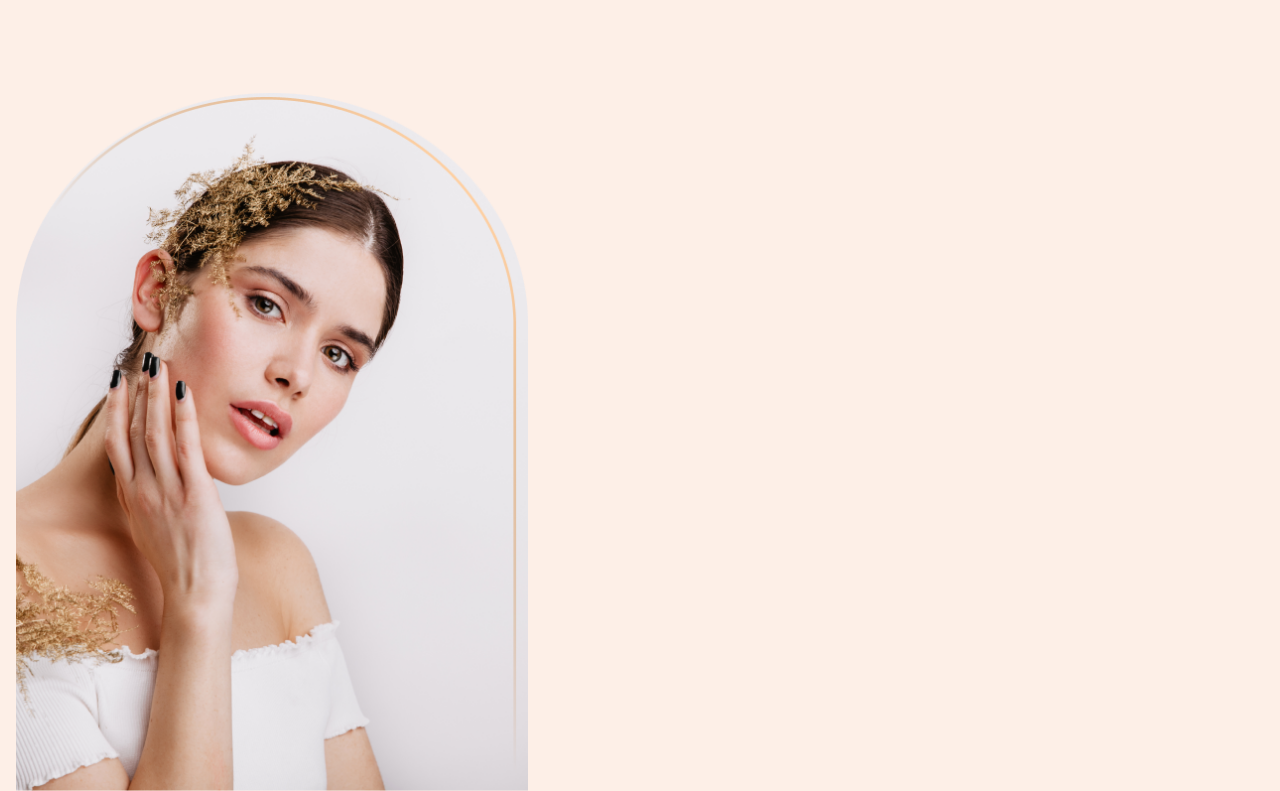
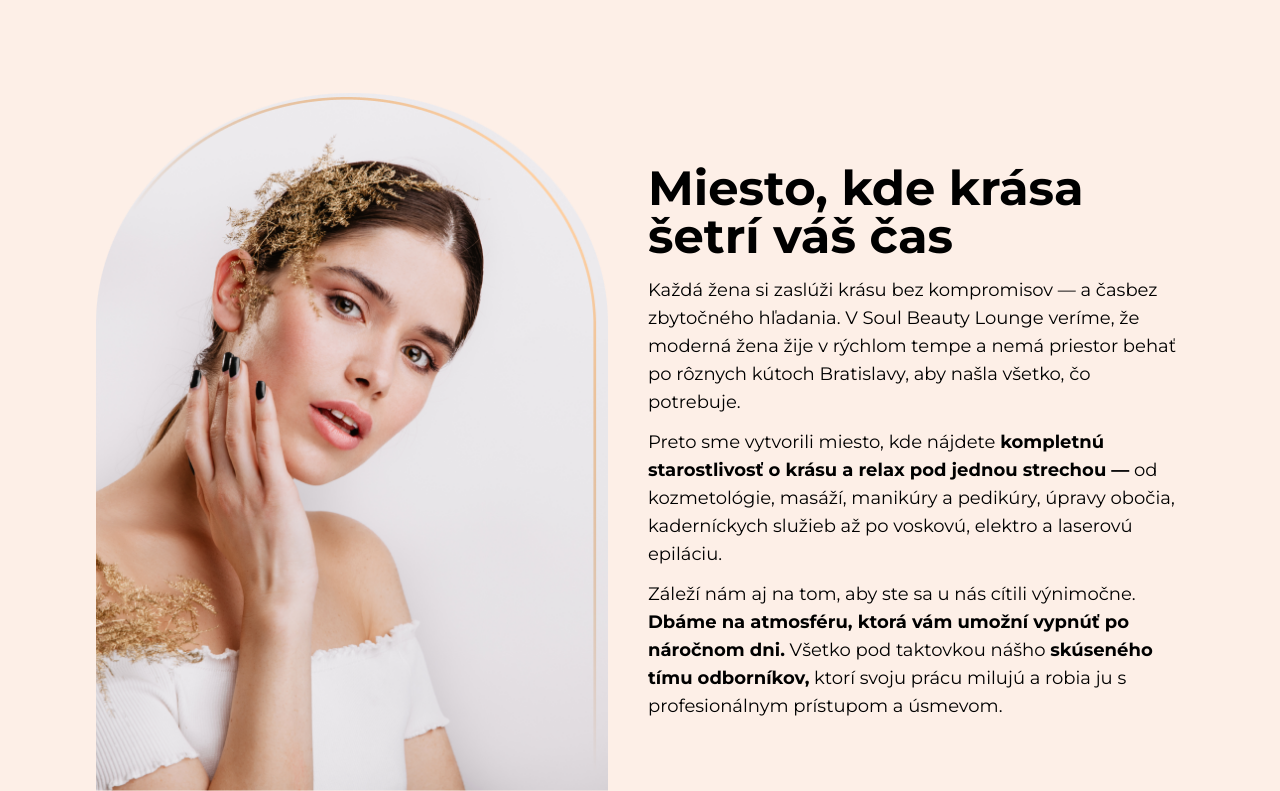
Before and after one commit to vlador4ik/soul-beauty, a website built with Vite: page index.html in a window 1280 px wide. Shown: the part 1307-2098 px from the top of the page. Built offline with nearby package versions, Linux system fonts and the light colour scheme.

Commit message:
feat:Made a third block. Looks ok but worn at 1024px

```diff
--- a/index.html
+++ b/index.html
@@ -16,14 +16,20 @@
         class="lg:py-7 lg:px-8 bg-[#FBE0D233] border-[#F2A8A899] border-solid border-1 rounded-[44px] flex justify-between items-center md:py-4 md:px-5 py-4 px-2"
       >
         <div class="logo lg:block md:block flex items-center gap-2">
-          <div class="burger w-8 flex flex-col gap-1 cursor-pointer items-center md:hidden lg:hidden">
-            <span class="w-4 h-0.5 bg-black"></span><span class="w-4 h-0.5 bg-black"></span><span class="w-4 h-0.5 bg-black"></span>
+          <div
+            class="burger w-8 flex flex-col gap-1 cursor-pointer items-center md:hidden lg:hidden"
+          >
+            <span class="w-4 h-0.5 bg-black"></span
+            ><span class="w-4 h-0.5 bg-black"></span
+            ><span class="w-4 h-0.5 bg-black"></span>
           </div>
           <a href="#"><img src="/src/images/logo.png" alt="Logo" /></a>
         </div>
 
         <nav>
-          <ul class="lg:gap-10 gap-5 text-black lg:text-base font-medium lg:flex md:flex hidden text-[14px]">
+          <ul
+            class="lg:gap-10 gap-5 text-black lg:text-base font-medium lg:flex md:flex hidden text-[14px]"
+          >
             <li><a href="#" class="hover:text-orange-400">O nás</a></li>
             <li><a href="#">Naše služby</a></li>
             <li><a href="#">Prečo si vybrať nás</a></li>
@@ -36,9 +42,11 @@
       </header>
       <section>
         <div class="flex justify-center px-10 pt-[25px] pb-10">
-          <div class="flex flex-col justify-center gap-4 w-2xl -mr-28 z-10">
-            <h1 class="font-bold text-6xl">Soul Beauty Lounge</h1>
-            <p class="font-medium text-3xl">
+          <div
+            class="flex flex-col justify-center gap-4 w-2xl lg:-mr-28 lg:z-10"
+          >
+            <h1 class="text-4xl font-bold lg:text-6xl">Soul Beauty Lounge</h1>
+            <p class="font-medium lg:text-3xl">
               všetko pre vašu krásu na jednom mieste
             </p>
             <p class="font-normal text-lg w-3/4 py-10">
@@ -47,12 +55,12 @@
               kaderníckych služieb až po rôzne typy epilácie. Pohodlne,
               profesionálne a s úsmevom. vašu krásu na jednom mieste.
             </p>
-            <div class="flex items-center gap-4">
+            <div class="lg:flex items-center gap-4">
               <a href="#" class="btn">Rezervácia online</a>
               <a
                 href="#"
                 class="text-[#8D4323] py-3 px-6 rounded-3xl border-[#8D4323] border-solid border-2 text-xl;"
-                >Cenovka</a
+                ><b>Cenovka</b></a
               >
             </div>
           </div>
@@ -60,7 +68,7 @@
             <img
               src="/src/images/woman-main.png"
               alt="Hero Image"
-              class="max-w-lg"
+              class="lg:max-w-lg"
             />
           </div>
         </div>
@@ -77,15 +85,47 @@
         </div>
       </section>
       <section>
-        <div>
+        <div
+          class="flex flex-col lg:flex-row items-center gap-10 px-4 lg:px-20"
+        >
           <div>
             <img
               src="src/images/woman-about.png"
               alt="about"
-              class="max-w-lg"
+              class="lg:max-w-lg"
             />
           </div>
-          <div></div>
+          <div class="lg:w-1/2 space-y-3 text-justify lg:text-left lg:text-lg">
+            <h2
+              class="text-3xl lg:text-5xl font-bold text-center lg:text-left lg:mb-4"
+            >
+              Miesto, kde krása šetrí váš čas
+            </h2>
+            <p>
+              Každá žena si zaslúži krásu bez kompromisov — a časbez zbytočného
+              hľadania. V Soul Beauty Lounge veríme, že moderná žena žije v
+              rýchlom tempe a nemá priestor behať po rôznych kútoch Bratislavy,
+              aby našla všetko, čo potrebuje.
+            </p>
+            <p>
+              Preto sme vytvorili miesto, kde nájdete
+              <b
+                >kompletnú starostlivosť o krásu a relax pod jednou strechou
+                —</b
+              >
+              od kozmetológie, masáží, manikúry a pedikúry, úpravy obočia,
+              kaderníckych služieb až po voskovú, elektro a laserovú epiláciu.
+            </p>
+            <p>
+              Záleží nám aj na tom, aby ste sa u nás cítili výnimočne.
+              <b
+                >Dbáme na atmosféru, ktorá vám umožní vypnúť po náročnom dni.</b
+              >
+              Všetko pod taktovkou nášho <b>skúseného tímu odborníkov,</b> ktorí
+              svoju prácu milujú a robia ju s profesionálnym prístupom a
+              úsmevom.
+            </p>
+          </div>
         </div>
       </section>
     </div>
```
